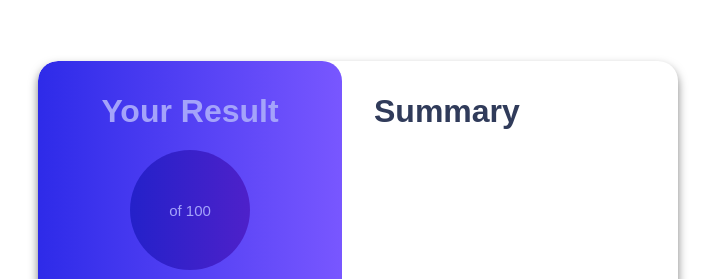
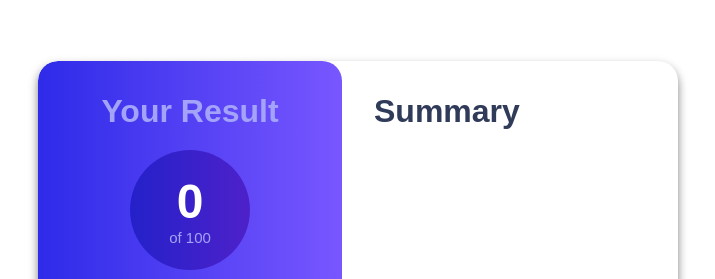
Before and after one commit to mide2020-16/result-summary, a plain HTML site: page index.html in a window 1280 px wide. Shown: the part 125-404 px from the top of the page, without its empty margins (282-997 px from the left). Drawn offline with Linux system fonts and the light colour scheme.

Commit message:
Update index.html

```diff
--- a/index.html
+++ b/index.html
@@ -13,7 +13,7 @@
     <div class="dashboard">
         <h1 class="dashboard__header">Your Result</h1>
         <div class="dashboard__score">
-          <h2 id="score-number" class="score-number" data-target="76"></h2>
+          <h2 id="score-number" class="score-number" data-target="76">0</h2>
           <p class="score-text">of 100</p>
         </div>
         <div class="dashboard__grade">
```
